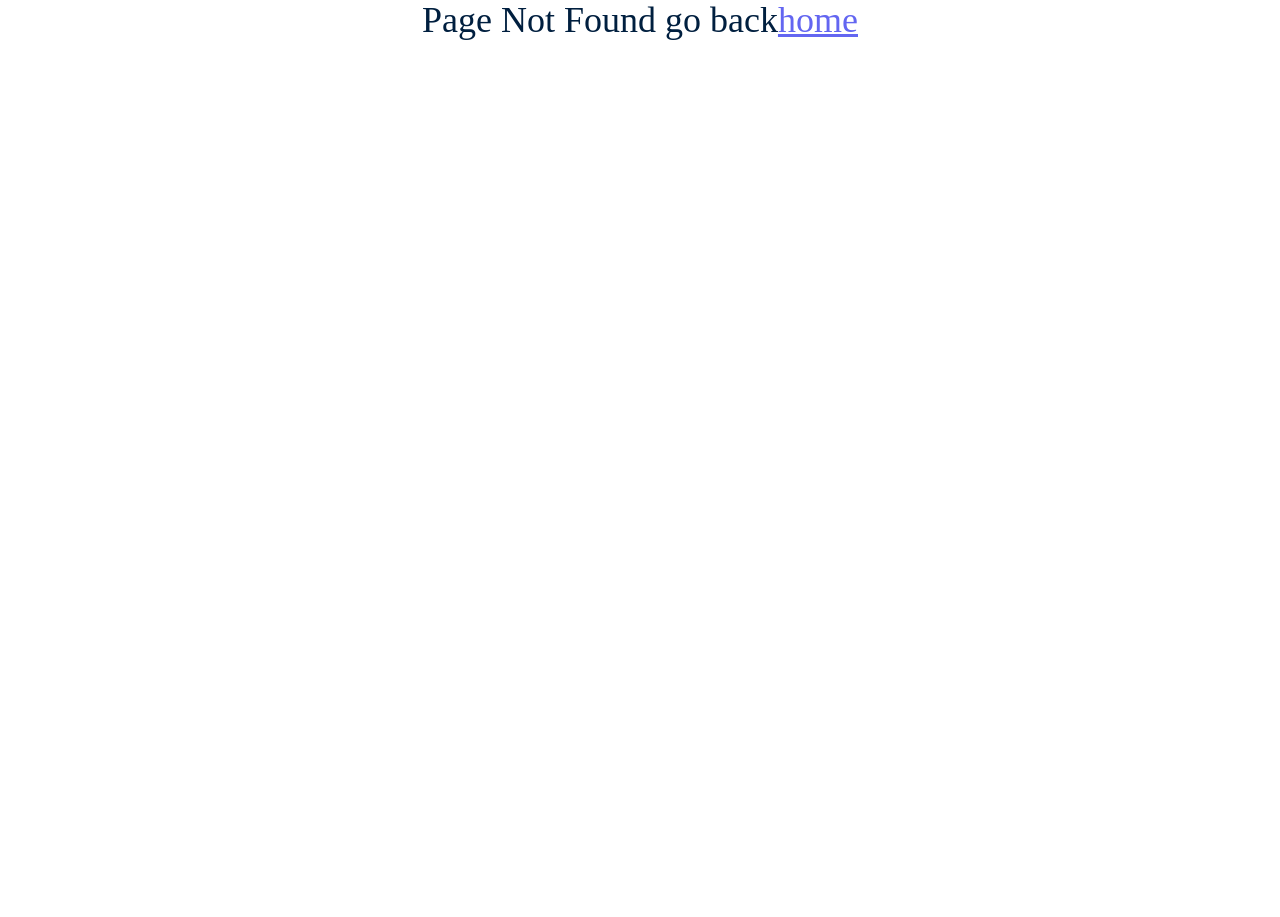
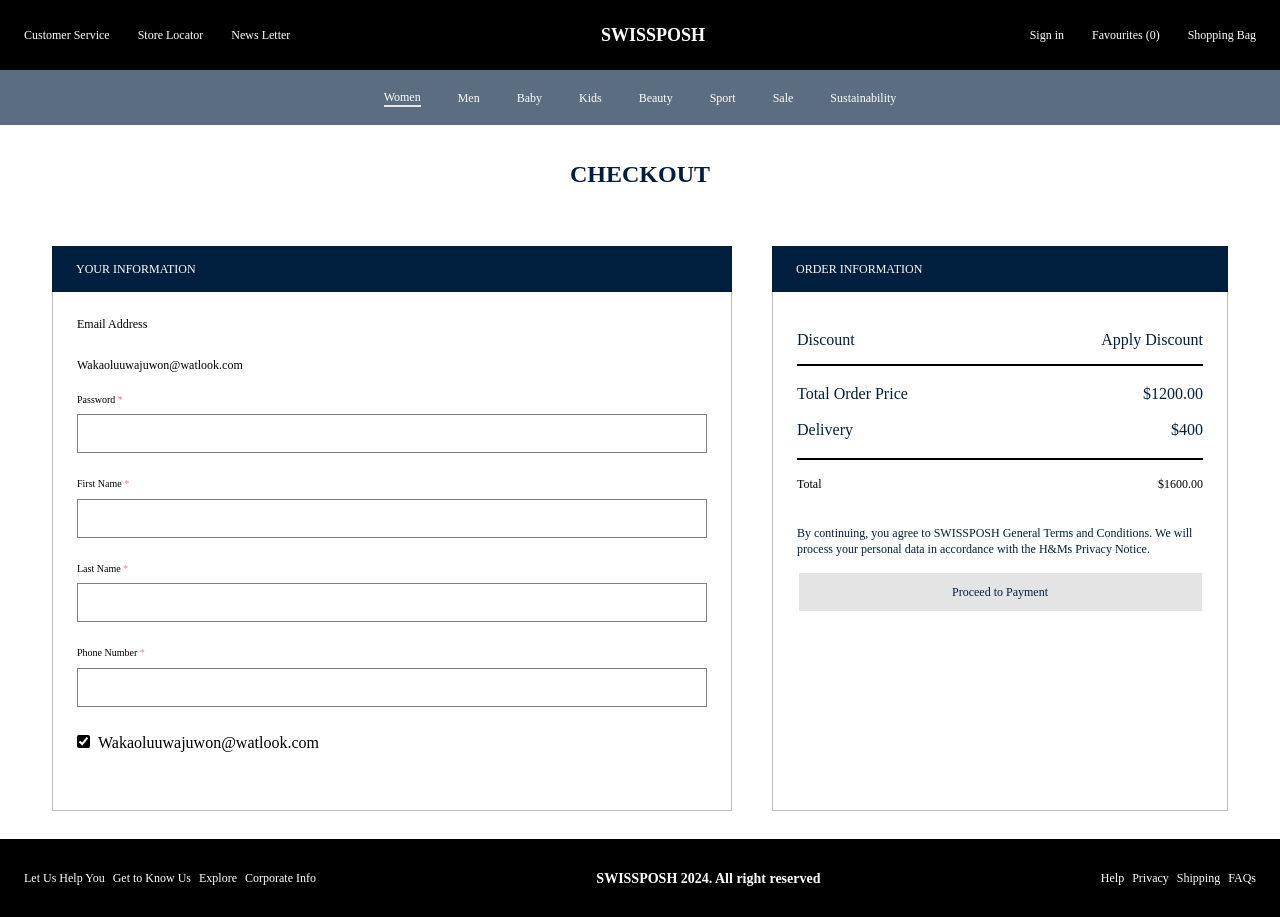
Before and after one commit to Moluno-xiii/swissposh_hng, a React (Vite) app: page /checkout in a window 1280 px wide. Before the commit this address had no page. Before the commit the page ends 800 px from the top, so only its background shows below. Built offline with nearby package versions, Linux system fonts and the light colour scheme; a web font is replaced by a local one.

Commit message:
finished checkout page

```diff
--- a/src/App.jsx
+++ b/src/App.jsx
@@ -4,6 +4,7 @@
 import Home from "./pages/Home";
 import ErrorElement from "./components/ErrorElement";
 import NewArrivalWomen from "./pages/NewArrivalWomen";
+import Checkout from "./pages/Checkout";
 
 const router = createBrowserRouter([
   {
@@ -22,6 +23,10 @@
       {
         path: "/new-arrivals",
         element: <NewArrivalWomen />
+      },
+      {
+        path: "/checkout",
+        element: <Checkout />
       }
     ],
   },
--- a/src/components/Footer.jsx
+++ b/src/components/Footer.jsx
@@ -1,6 +1,6 @@
 const Footer = () => {
   return (
-    <footer className="mt-7 flex h-[55px] flex-row items-center justify-center bg-black px-2 md:h-[78px] md:justify-between md:px-6">
+    <footer className="mt-auto flex h-[55px] flex-row items-center justify-center bg-black px-2 md:h-[78px] md:justify-between md:px-6">
       <ul className="hidden flex-row gap-x-2 text-xs font-medium text-white md:flex">
         <li>Let Us Help You</li>
         <li>Get to Know Us</li>
--- /dev/null
+++ b/src/pages/Checkout.jsx
@@ -0,0 +1,121 @@
+const Checkout = () => {
+  return (
+    <div className="flex flex-col">
+      <p className="mb-10 mt-[33px] text-center text-lg font-black uppercase leading-[24.3px] md:mb-14 md:text-2xl md:leading-[32.4px]">
+        checkout
+      </p>
+      <div className="mx-auto flex max-w-[1200px] flex-col justify-center gap-10 max-xl:items-center xl:flex-row">
+        <div className="w-[327px] md:w-[680px]">
+          <div className="flex h-[46px] flex-row items-center justify-start bg-primary px-4 text-xs uppercase text-white md:px-6">
+            Your information
+          </div>
+          <form
+            action=""
+            className="h-[396px] border-x border-b border-[#00000040] bg-white px-4 text-black md:h-[519px] md:px-6 md:pt-6"
+          >
+            <div className="mb-5 hidden flex-col gap-y-6 text-xs font-medium leading-[16.2px] text-black md:flex">
+              <span className="">Email Address</span>
+              <span>Wakaoluuwajuwon@watlook.com</span>
+            </div>
+            <div className="mb-6 flex flex-col gap-y-2 max-md:pt-5">
+              <label
+                className="text-[10px] leading-[13.5px]"
+                htmlFor="password"
+              >
+                Password <span className="text-pink-400">*</span>
+              </label>
+              <input
+                type="text"
+                className="h-[39px] border border-[#00000080] px-4 focus:outline-none"
+                id="password"
+              />
+            </div>
+            <div className="mb-6 flex flex-col gap-y-2">
+              <label
+                className="text-[10px] leading-[13.5px]"
+                htmlFor="firstName"
+              >
+                First Name <span className="text-pink-400">*</span>
+              </label>
+              <input
+                type="text"
+                className="h-[39px] border border-[#00000080] px-4 focus:outline-none"
+                id="firstName"
+              />
+            </div>
+            <div className="mb-6 flex flex-col gap-y-2">
+              <label
+                className="text-[10px] leading-[13.5px]"
+                htmlFor="lastName"
+              >
+                Last Name <span className="text-pink-400">*</span>
+              </label>
+              <input
+                type="text"
+                className="h-[39px] border border-[#00000080] px-4 focus:outline-none"
+                id="lastName"
+              />
+            </div>
+            <div className="mb-6 flex flex-col gap-y-2">
+              <label
+                className="text-[10px] leading-[13.5px]"
+                htmlFor="phoneNumber"
+              >
+                Phone Number <span className="text-pink-400">*</span>
+              </label>
+              <input
+                type="text"
+                className="h-[39px] border border-[#00000080] px-4 focus:outline-none"
+                id="phoneNumber"
+              />
+            </div>
+            <div>
+              <input
+                type="checkbox"
+                className="mr-2 accent-black"
+                checked={true}
+              />
+              <span>Wakaoluuwajuwon@watlook.com</span>
+            </div>
+          </form>
+        </div>
+
+        <div className="mb-7 flex w-[327px] flex-col md:w-[456px]">
+          <p className="flex h-[46px] flex-row items-center justify-start bg-primary px-4 text-xs uppercase text-white md:px-6">
+            Order information
+          </p>
+          <div className="flex h-[396px] flex-col border-x border-b border-[#00000040] px-6 pt-6 md:h-[519px]">
+            <div className="flex flex-row justify-between border-b-2 border-black py-3">
+              <span>Discount</span>
+              <span>Apply Discount</span>
+            </div>
+            <div className="flex flex-col gap-y-3 border-b-2 border-black py-4">
+              <div className="flex flex-row justify-between">
+                <span>Total Order Price</span>
+                <span>$1200.00</span>
+              </div>
+              <div className="flex flex-row justify-between">
+                <span>Delivery</span>
+                <span>$400</span>
+              </div>
+            </div>
+            <div className="flex flex-row justify-between py-4 font-medium text-black md:text-xs md:leading-[16.2px]">
+              <span>Total</span>
+              <span>$1600.00</span>
+            </div>
+            <span className="py-4 font-medium text-[10px] max-md:text-center md:text-xs leading-6">
+              By continuing, you agree to SWISSPOSH General Terms and
+              Conditions. We will process your personal data in accordance with
+              the H&Ms Privacy Notice.
+            </span>
+            <button className="flex items-center justify-center bg-[#E4E4E4] font-medium h-[38px] w-[249px] mx-auto md:w-[403px] text-xs">
+              Proceed to Payment
+            </button>
+          </div>
+        </div>
+      </div>
+    </div>
+  );
+};
+
+export default Checkout;
--- a/src/pages/Home.jsx
+++ b/src/pages/Home.jsx
@@ -5,7 +5,7 @@
 
 function Home() {
   return (
-    <div className="text-primary flex flex-col justify-center max-w-[100vw]">
+    <div className="text-primary flex flex-col min-h-[100dvh] justify-center max-w-[100vw]">
       <Header />
       <Outlet />
       <Footer />
```
